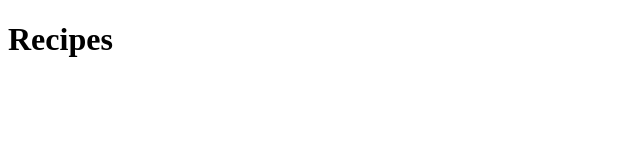
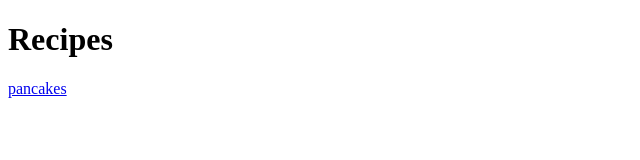
Before and after one commit to list72/recipes, a plain HTML site: page index.html in a window 1280 px wide. Shown: the full height of the page, 0-640 px from the left. Drawn offline with Linux system fonts and the light colour scheme.

Commit message:
Edit index.html and add pancakes.html
Link pancakes.html to index.html

```diff
--- a/index.html
+++ b/index.html
@@ -6,5 +6,6 @@
     </head>
     <body>
      <h1>Recipes</h1>
+     <a href="./recipes/pancakes.html">pancakes</a>
     </body>
 </html>
```
Also changed, not shown: recipes/pancakes.html (added, +1 -0 lines).
